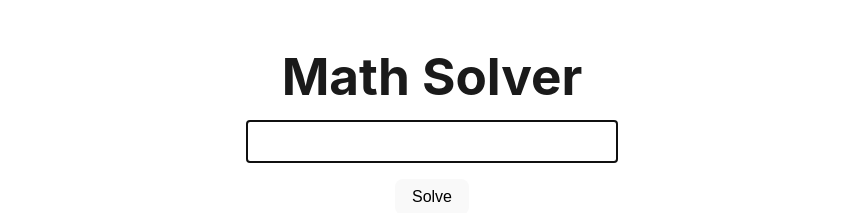
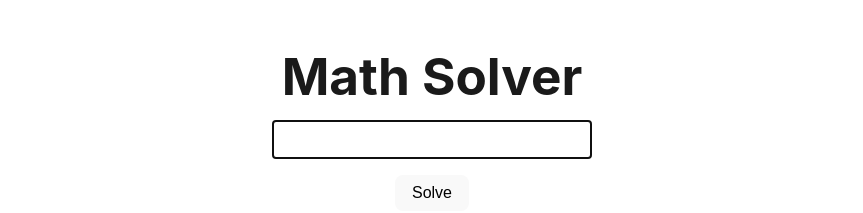
Before and after one commit to samir1498/arithmetic-simplifier, a website built with Vite: page index.html in a window 1280 px wide. Shown: the top 213 px of the page, without its empty margins (208-1071 px from the left). Built offline with nearby package versions, Linux system fonts and the light colour scheme.

Commit message:
Adjusting input style

```diff
--- a/style.css
+++ b/style.css
@@ -53,9 +53,9 @@ h1 {
   width: 100%;
 }
 #equation {
-  font-size: 1.75rem;
+  font-size: 1.5rem;
   padding: 0.2rem;
-max-width: 600px;
+max-width: 400px;
 }
 
 button {
```
